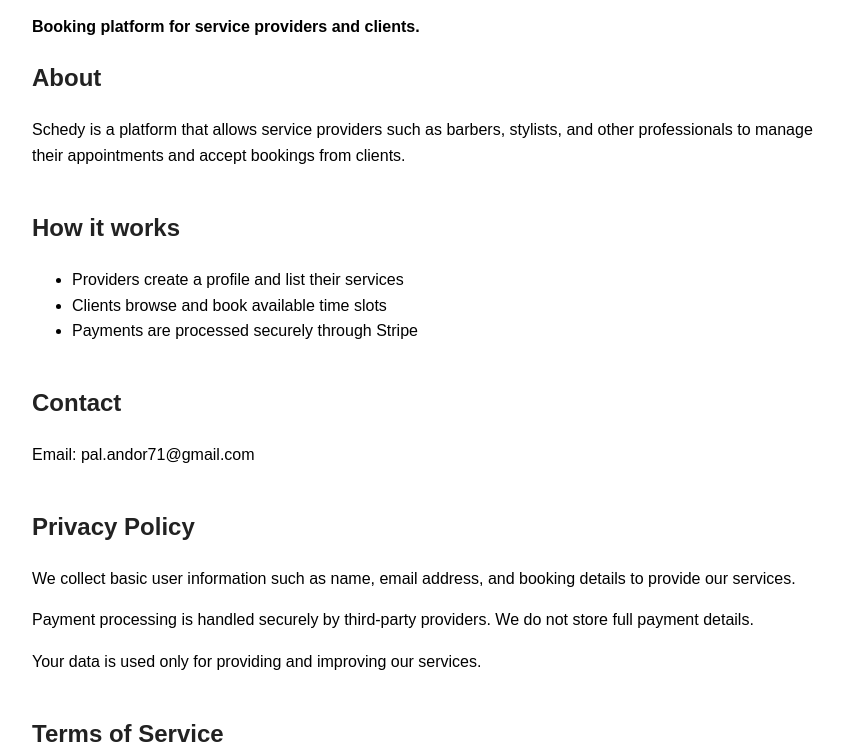
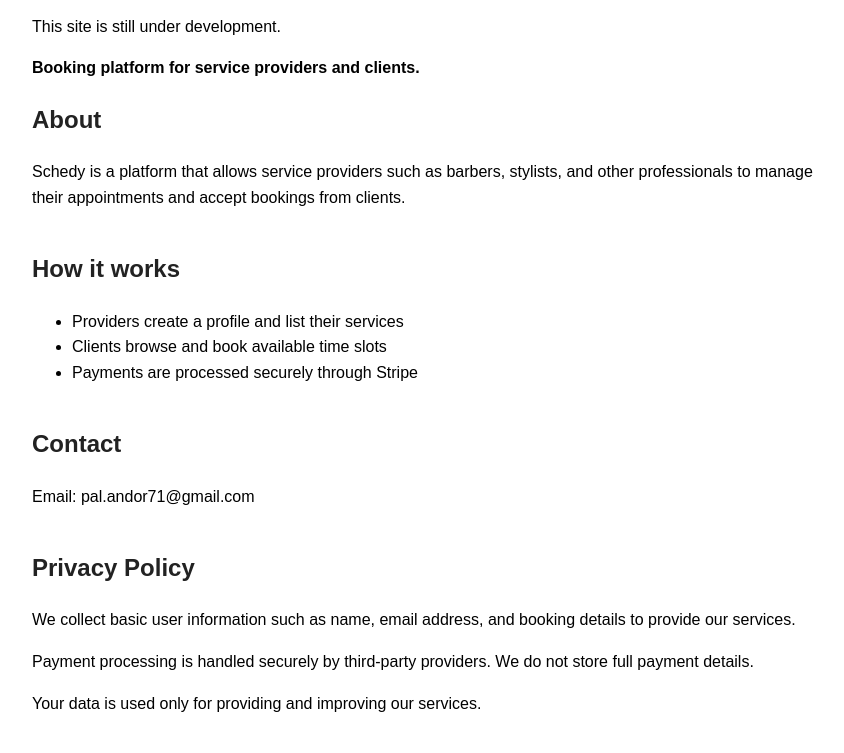
Before and after one commit to Andor71/schedy-website, a plain HTML site: page index.html in a window 1280 px wide. Shown: the part 99-852 px from the top of the page, without its empty margins (8-852 px from the left). Drawn offline with Linux system fonts and the light colour scheme.

Commit message:
Update index.html

```diff
--- a/index.html
+++ b/index.html
@@ -22,6 +22,7 @@
     </head>
     <body>
         <h1>Schedy</h1>
+        <p>This site is still under development.</p>
         <p><strong>Booking platform for service providers and clients.</strong></p>
 
         <div class="section">
```
